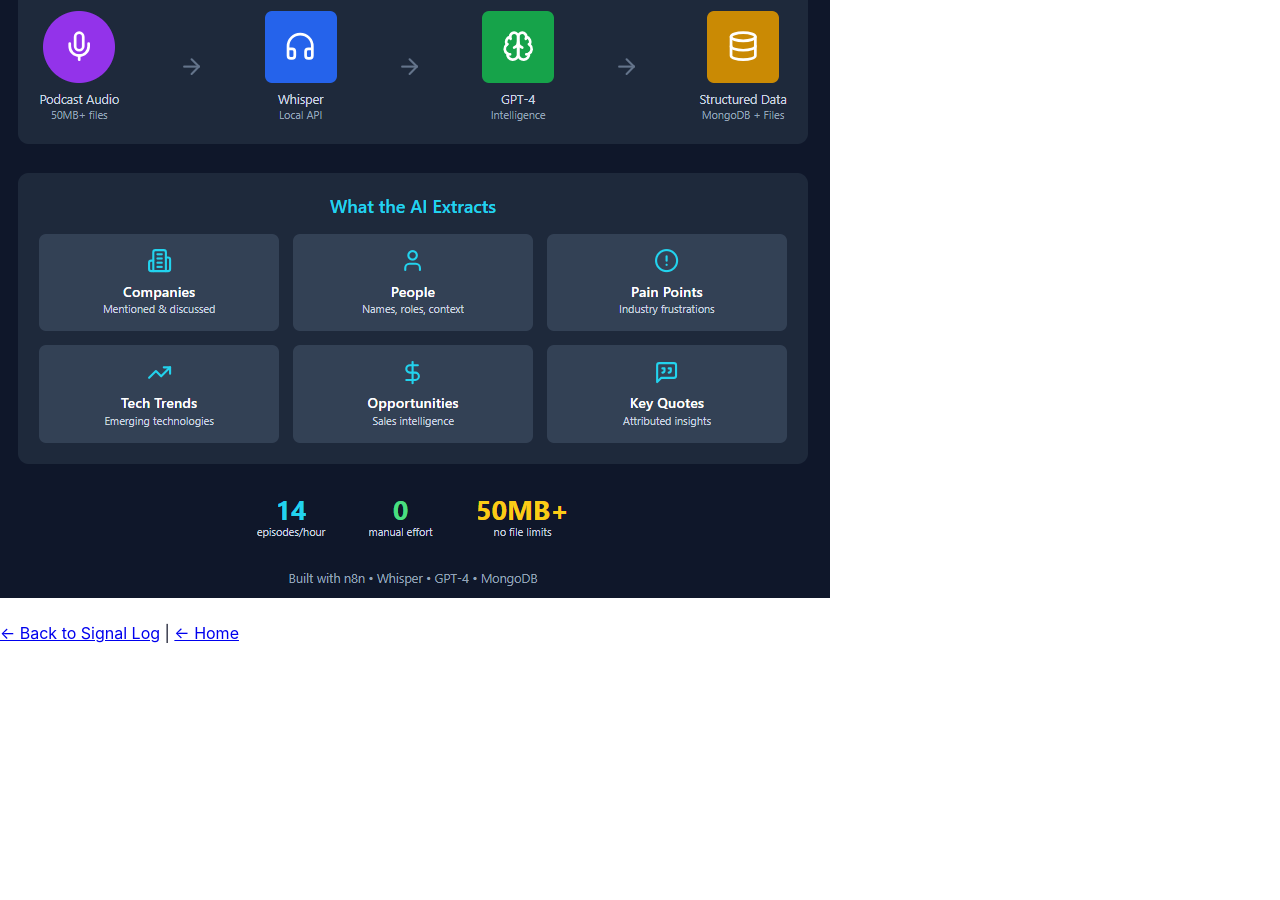
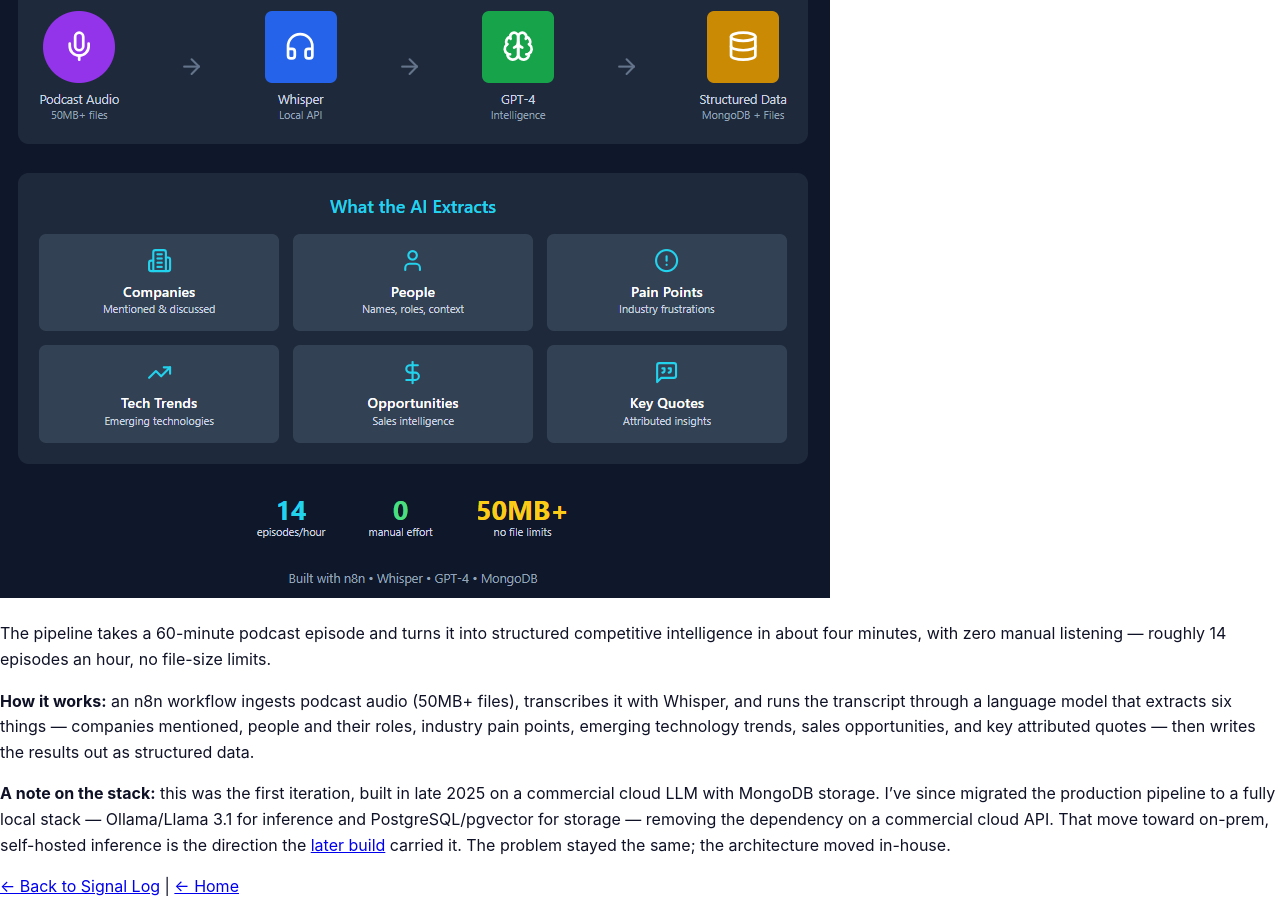
Before and after one commit to lph10gator/portfolio-site, a Jekyll site: the page built from _posts/2025-11-24-first-n8n-workflow.md, in a window 1280 px wide and 900 px high, scrolled down 661 px. Built offline with Jekyll 4.4.1, drawn with Linux system fonts in a browser that asks for light colours; before the commit the page ends 1308 px from its top, so only the background shows below that; some of the changed text lies outside the part shown.

Commit message:
Complete first n8n Signal Log post: add indexable body, alt text, on-prem migration note
Updated tags and enhanced infographic description. Added details about the workflow and technology stack used for the automation process.

```diff
--- a/_posts/2025-11-24-first-n8n-workflow.md
+++ b/_posts/2025-11-24-first-n8n-workflow.md
@@ -2,7 +2,7 @@
 layout: post
 title: "From Audio to Actionable: Automating Competitive Intelligence"
 date: 2025-12-06
-tags: [n8n, OpenAI, Whisper, MongoDB, automation, AI, competitive-intelligence]
+tags: [n8n, Whisper, Ollama, local-LLM, PostgreSQL, automation, AI, competitive-intelligence]
 ---
 
 What if you could "listen" to every podcast in your industry—without actually listening to any of them?
@@ -13,4 +13,10 @@
 
 So I built a system that does it automatically.
 
-![Pipeline Infographic](/images/podcast-pipeline-infographic.png)
+![Infographic: a 60-minute podcast is processed in about 4 minutes — Whisper transcription, then an LLM that extracts companies, people, pain points, tech trends, opportunities, and key quotes into structured data; roughly 14 episodes per hour with no manual effort.](/images/podcast-pipeline-infographic.png)
+
+The pipeline takes a 60-minute podcast episode and turns it into structured competitive intelligence in about four minutes, with zero manual listening — roughly 14 episodes an hour, no file-size limits.
+
+**How it works:** an n8n workflow ingests podcast audio (50MB+ files), transcribes it with Whisper, and runs the transcript through a language model that extracts six things — companies mentioned, people and their roles, industry pain points, emerging technology trends, sales opportunities, and key attributed quotes — then writes the results out as structured data.
+
+**A note on the stack:** this was the first iteration, built in late 2025 on a commercial cloud LLM with MongoDB storage. I've since migrated the production pipeline to a fully local stack — Ollama/Llama 3.1 for inference and PostgreSQL/pgvector for storage — removing the dependency on a commercial cloud API. That move toward on-prem, self-hosted inference is the direction the [later build]({% post_url 2026-04-12-extracting-signal-from-noise %}) carried it. The problem stayed the same; the architecture moved in-house.
```
